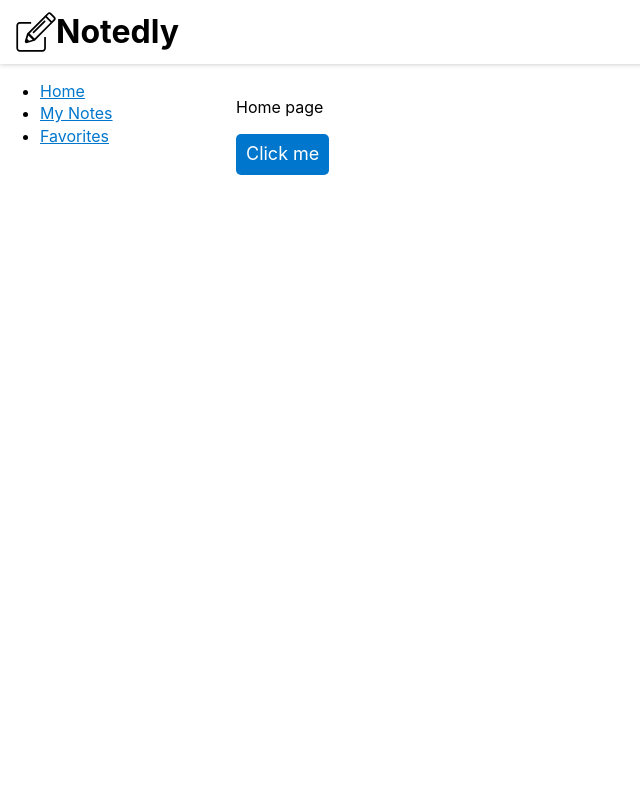
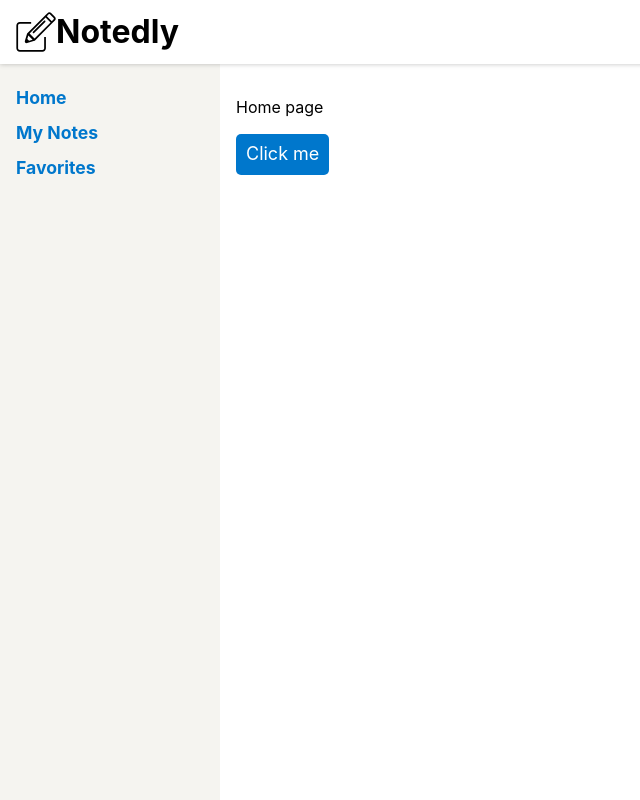
Before and after one commit to Aemulatio/book_javascript_development, a React (Vite) app in the folder web/: page / in a window 1280 px wide. Shown: the whole page, without its empty margins (0-640 px from the left). Built offline with nearby package versions, Linux system fonts and the light colour scheme.

Commit message:
Стили для навигации
На этом глава 13 все

```diff
--- a/web/src/components/Navigation.js
+++ b/web/src/components/Navigation.js
@@ -1,10 +1,49 @@
 import React from "react";
 import {Link} from "react-router-dom";
 
+import styled from "styled-components";
+
+const Nav = styled.nav`
+  padding: 1em;
+  background: #f5f4f0;
+
+  @media (max-width: 700px) {
+    padding-top: 64px;
+  }
+  @media (min-width: 700px) {
+    position: fixed;
+    width: 220px;
+    height: calc(100% - 64px);
+    overflow-y: scroll;
+  }
+`;
+
+const NavList = styled.ul`
+  margin: 0;
+  padding: 0;
+  list-style: none;
+  line-height: 2;
+
+  a {
+    text-decoration: none;
+    font-weight: bold;
+    font-size: 1.1em;
+    color: #333;
+  }
+
+  a:visited {
+    color: #333;
+  }
+
+  a:hover, a:focus {
+    color: #0077cc;
+  }
+`;
+
 const Navigation = () => {
-  return(
-    <nav>
-      <ul>
+    return (
+        <Nav>
+            <NavList>
                 <li>
                     <Link to="/">Home</Link>
                 </li>
@@ -14,8 +53,8 @@ const Navigation = () => {
                 <li>
                     <Link to="/favorites">Favorites</Link>
                 </li>
-      </ul>
-    </nav>
+            </NavList>
+        </Nav>
     )
 }
 
```
Lines whose indentation alone changed are shown as unchanged.
